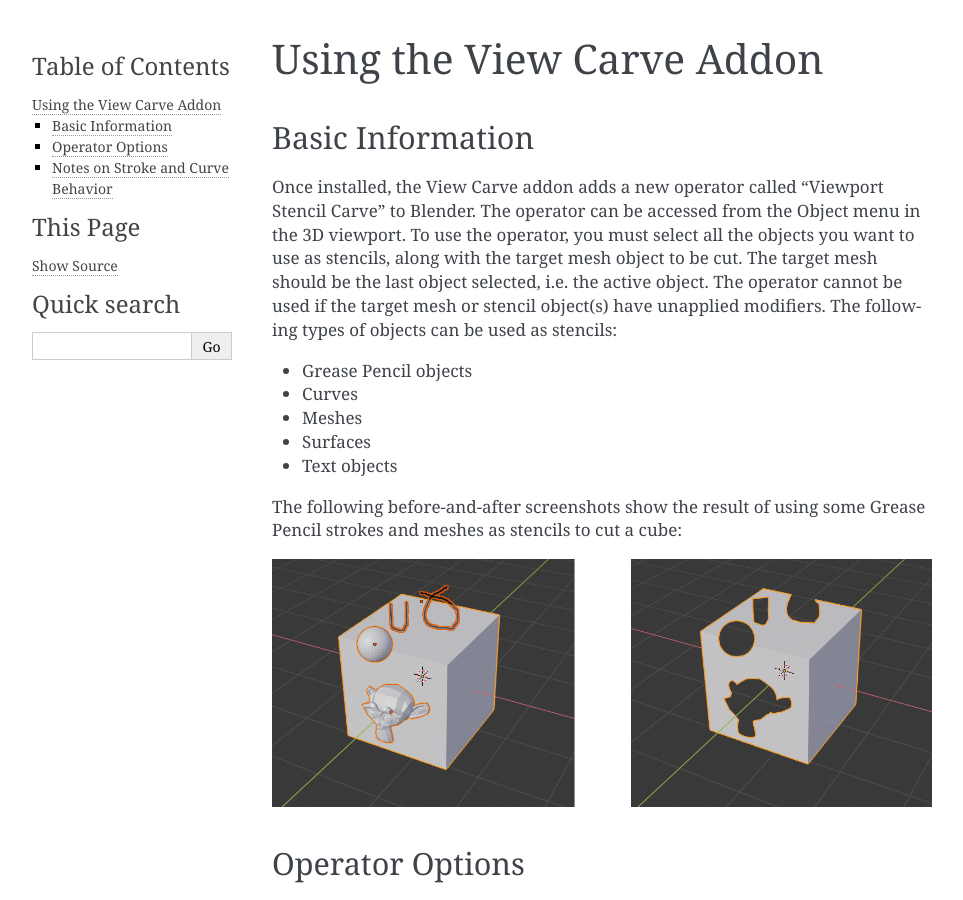
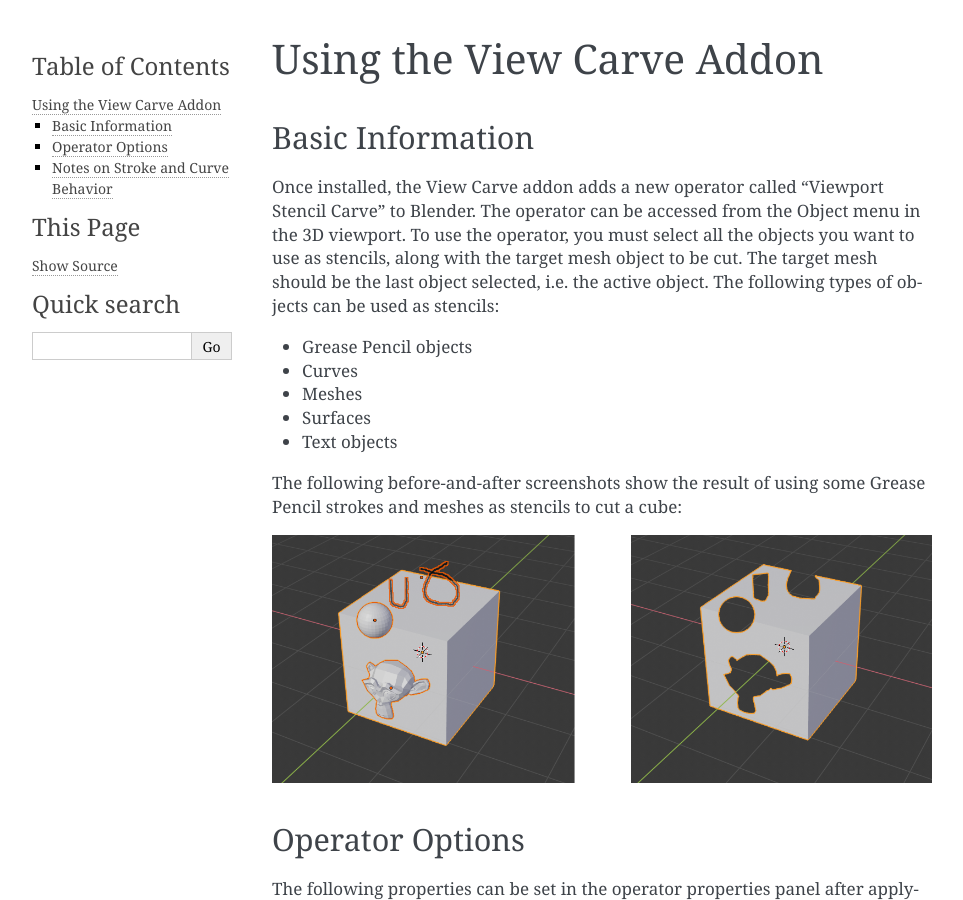
Before and after one commit to allen-marshall/blender-view-carve, a Sphinx documentation site: the page built from docs/usage.rst, in a window 1280 px wide and 900 px high. Shown: the whole window, without its empty margins (148-1111 px from the left). Built offline with Sphinx 7.4.7, drawn with Linux system fonts in a browser that asks for light colours.

Commit message:
The addon can now be applied to objects with unapplied modifiers.

```diff
--- a/docs/usage.rst
+++ b/docs/usage.rst
@@ -7,8 +7,7 @@ Basic Information
 Once installed, the View Carve addon adds a new operator called "Viewport Stencil Carve" to Blender. The operator can be
 accessed from the Object menu in the 3D viewport. To use the operator, you must select all the objects you want to use
 as stencils, along with the target mesh object to be cut. The target mesh should be the last object selected, i.e. the
-active object. The operator cannot be used if the target mesh or stencil object(s) have unapplied modifiers. The
-following types of objects can be used as stencils:
+active object. The following types of objects can be used as stencils:
 
 - Grease Pencil objects
 - Curves
```
Also changed, not shown: 1 other file.
